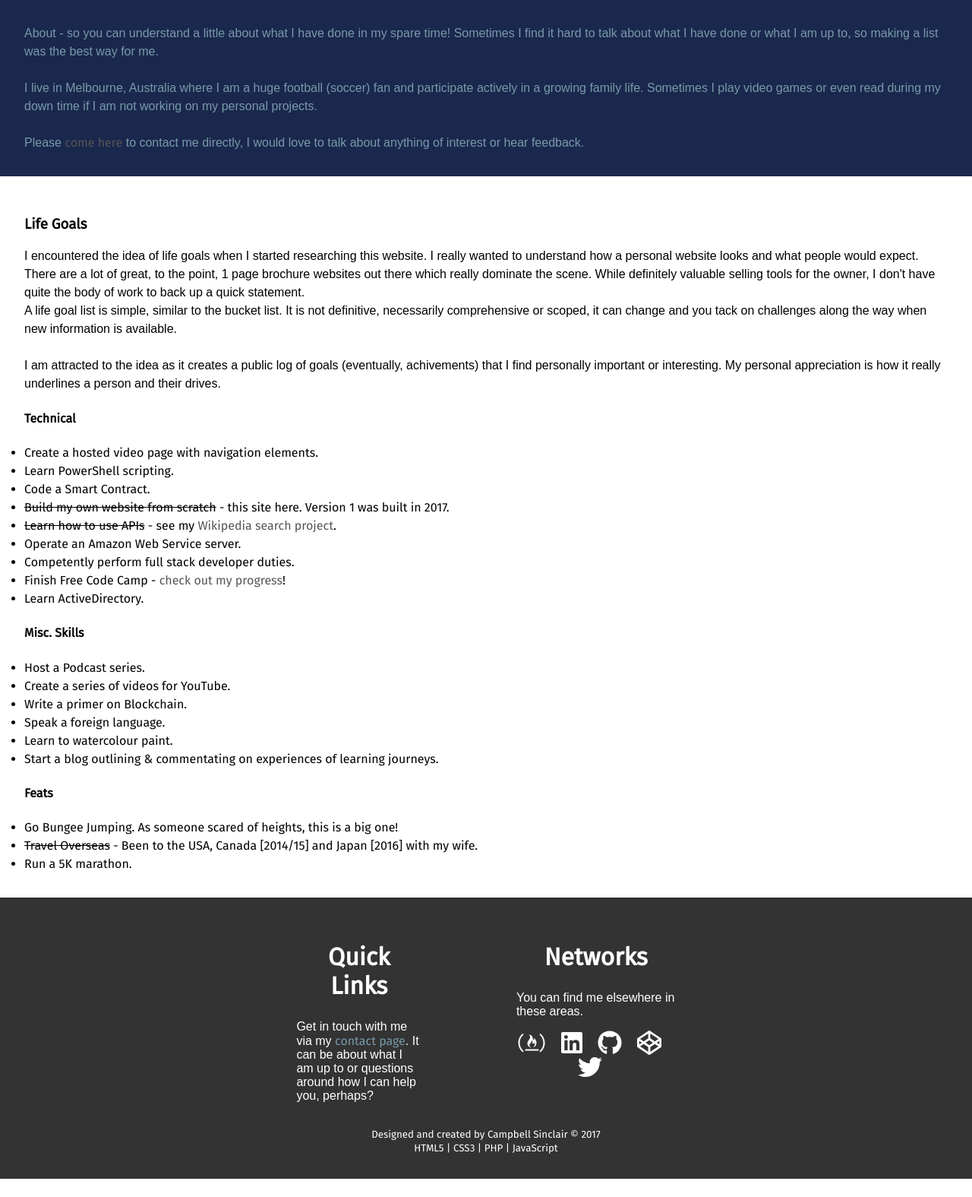
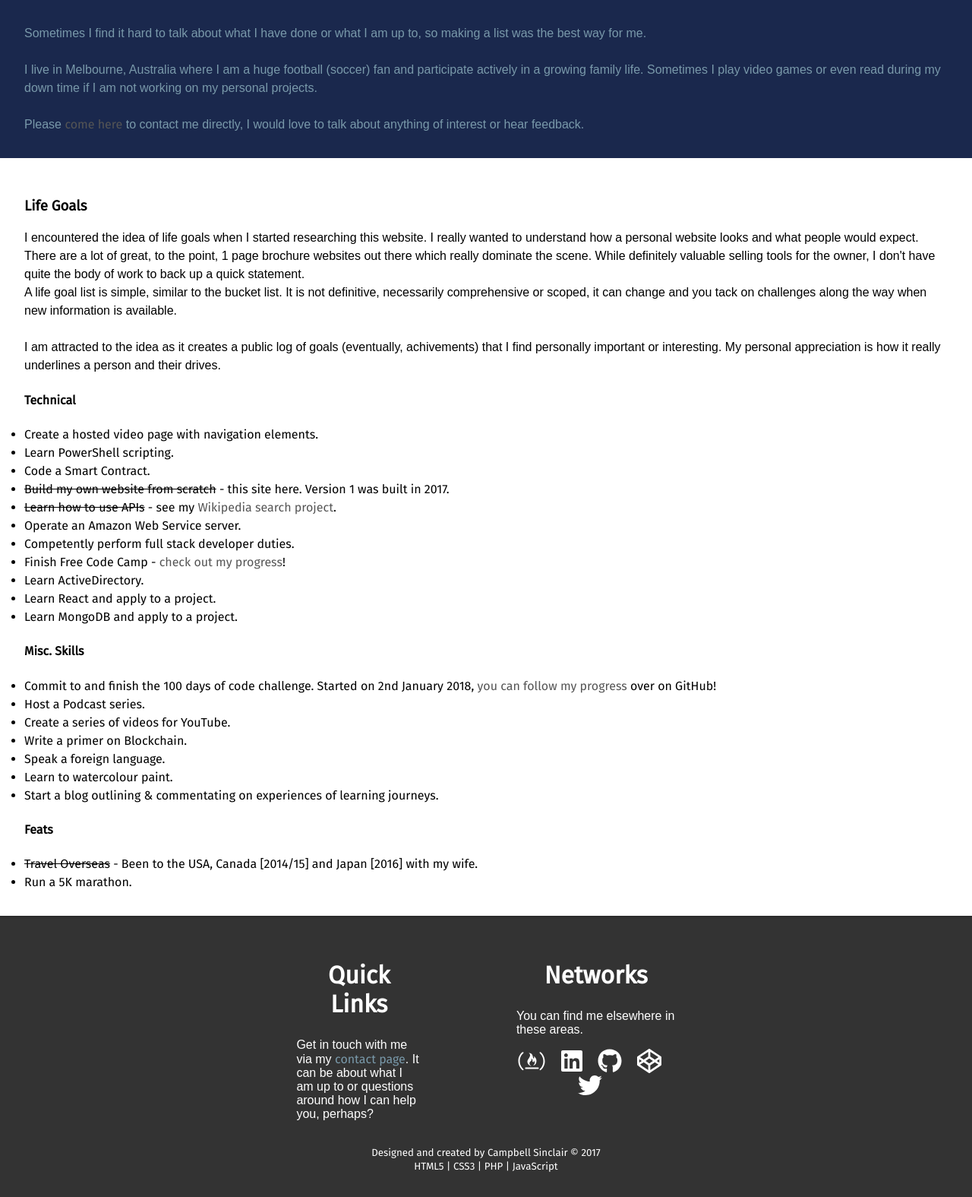
Before and after one commit to watsondr/csinclair, a PHP site: page /about.php in a window 1280 px wide. Shown: the part 76-1651 px from the top of the page at 76% size. Before the commit the page ends 1627 px from the top, so only its background shows below. Run offline with PHP 8.4, Linux system fonts and the light colour scheme; some web fonts are replaced.

Commit message:
minor text updates

```diff
--- a/about.php
+++ b/about.php
@@ -12,7 +12,7 @@
 
 		<!-- section one -->
 		<section class="section1">
-			<p>About - so you can understand a little about what I have done in my spare time! Sometimes I find it hard to talk about what I have done or what I am up to, so making a list was the best way for me.</p><br />
+			<p>Sometimes I find it hard to talk about what I have done or what I am up to, so making a list was the best way for me.</p><br />
 			<p>I live in Melbourne, Australia where I am a huge football (soccer) fan and participate actively in a growing family life. Sometimes I play video games or even read during my down time if I am not working on my personal projects.</p><br />
 			<p>Please <a href="/contact" class="urlLink">come here</a> to contact me directly, I would love to talk about anything of interest or hear feedback.</p>
 		</section>
@@ -36,9 +36,12 @@
 				<li>Competently perform full stack developer duties.</li>
 				<li>Finish Free Code Camp -  <a href="https://www.freecodecamp.org/watsondr" class="urlLink">check out my progress</a>!</li>
 				<li>Learn ActiveDirectory.</li>
+				<li>Learn React and apply to a project.</li>
+				<li>Learn MongoDB and apply to a project.</li>
 			</ul>
 			<h4>Misc. Skills</h4>
 			<ul>
+				<li>Commit to and finish the 100 days of code challenge. Started on 2nd January 2018, <a href="https://github.com/watsondr/100-days-of-code" class="urlLink">you can follow my progress</a> over on GitHub!
 				<li>Host a Podcast series.</li>
 				<li>Create a series of videos for YouTube.</li>
 				<li>Write a primer on Blockchain.</li>
@@ -48,7 +51,6 @@
 			</ul>
 			<h4>Feats</h4>
 			<ul>
-				<li>Go Bungee Jumping. As someone scared of heights, this is a big one!</li>
 				<li><s>Travel Overseas</s> - Been to the USA, Canada [2014/15] and Japan [2016] with my wife.</li>
 				<li>Run a 5K marathon.</li>
 			</ul>
```
